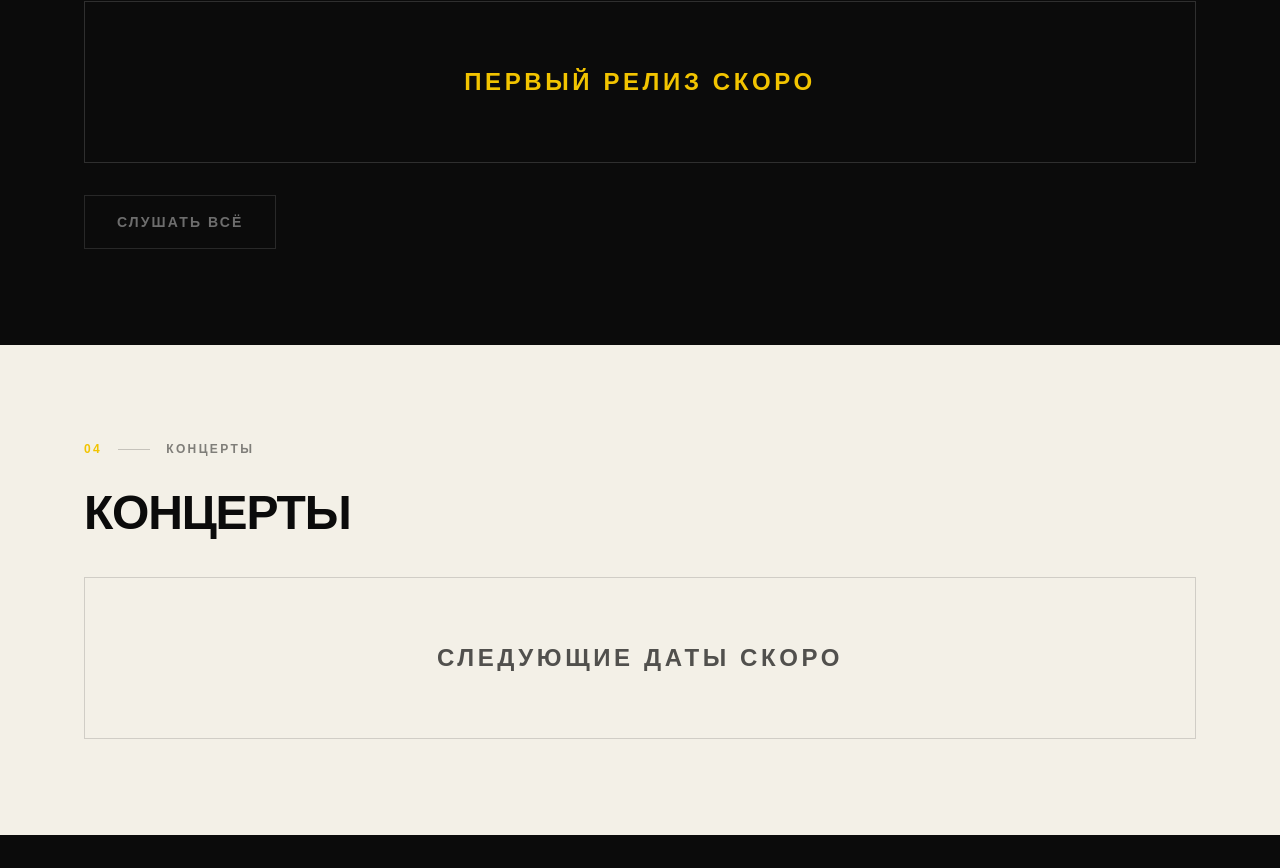
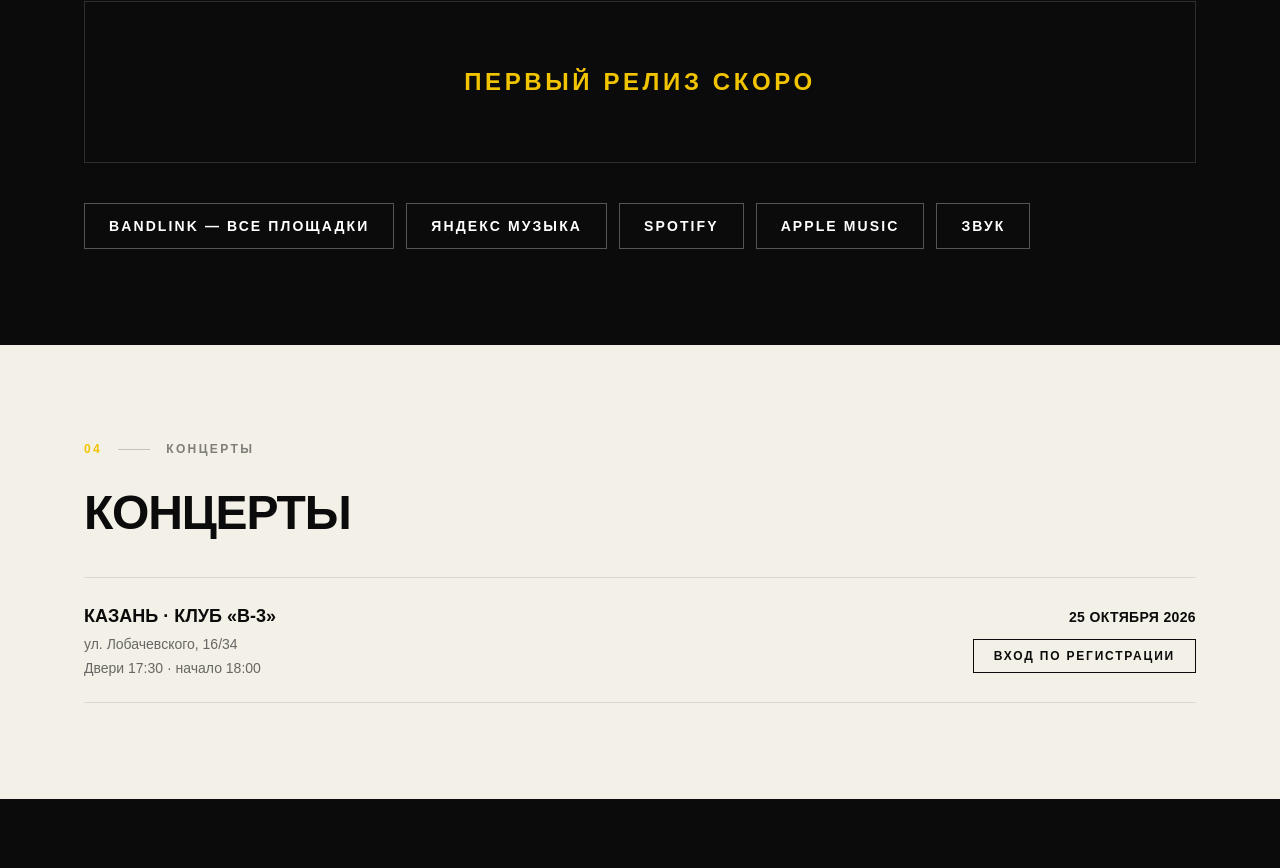
Before and after one commit to DaryaRik/yazhivu, a Next.js app: page / in a window 1280 px wide. Shown: the part 1432-2300 px from the top of the page. Built offline with nearby package versions, Linux system fonts and the light colour scheme.

Commit message:
Контент: домен, концерт в Казани 25.10.26, ссылки на площадки и соцсети

```diff
--- a/app/page.tsx
+++ b/app/page.tsx
@@ -4,7 +4,7 @@ import SectionLabel from "@/components/SectionLabel";
 import SubscribeForm from "@/components/SubscribeForm";
 import { siteConfig } from "@/config/site";
 import { musicReleases } from "@/data/music";
-import { concerts } from "@/data/concerts";
+import { concerts, formatConcertDate } from "@/data/concerts";
 import { news } from "@/data/news";
 
 /**
@@ -13,8 +13,22 @@ import { news } from "@/data/news";
  * сложных анимаций, магазина, оплаты, CMS и реальной отправки форм.
  */
 
+const MUSIC_LINK_LABELS: Record<string, string> = {
+  bandlink: "Bandlink — все площадки",
+  yandexMusic: "Яндекс Музыка",
+  vkMusic: "VK Музыка",
+  youtubeMusic: "YouTube Music",
+  spotify: "Spotify",
+  appleMusic: "Apple Music",
+  zvuk: "Звук",
+};
+
 export default function Home() {
   const telegramUrl = siteConfig.socialLinks.telegram.trim();
+
+  const musicPlatforms = Object.entries(siteConfig.musicLinks)
+    .filter(([, url]) => url.trim() !== "")
+    .map(([key, url]) => ({ key, url, label: MUSIC_LINK_LABELS[key] ?? key }));
 
   return (
     <>
@@ -143,18 +157,23 @@ export default function Home() {
               </ul>
             )}
 
-            {/* Кнопка «Слушать всё»: неактивна, пока нет релизов и ссылок */}
-            <div className="mt-8">
-              <button
-                type="button"
-                disabled={musicReleases.length === 0}
-                aria-label="Слушать все релизы"
-                aria-disabled={musicReleases.length === 0}
-                className="border border-white/30 px-8 py-4 text-sm font-bold uppercase tracking-[0.15em] text-white transition-colors enabled:hover:border-yellow enabled:hover:text-yellow disabled:cursor-not-allowed disabled:opacity-40"
-              >
-                Слушать всё
-              </button>
-            </div>
+            {/* Ссылки на площадки: показываются только заполненные в config/site.ts */}
+            {musicPlatforms.length > 0 && (
+              <ul className="mt-10 flex flex-wrap gap-3">
+                {musicPlatforms.map(({ key, url, label }) => (
+                  <li key={key}>
+                    <a
+                      href={url}
+                      target="_blank"
+                      rel="noopener noreferrer"
+                      className="inline-block border border-white/30 px-6 py-3 text-sm font-bold uppercase tracking-[0.15em] text-white transition-colors hover:border-yellow hover:text-yellow"
+                    >
+                      {label}
+                    </a>
+                  </li>
+                ))}
+              </ul>
+            )}
           </div>
         </section>
 
@@ -184,20 +203,28 @@ export default function Home() {
                 {concerts.map((concert) => (
                   <li
                     key={concert.id}
-                    className="flex flex-col gap-2 py-6 sm:flex-row sm:items-center sm:justify-between"
+                    className="flex flex-col gap-4 py-6 sm:flex-row sm:items-center sm:justify-between"
                   >
                     <div className="flex flex-col gap-1">
                       <span className="text-lg font-bold uppercase">
-                        {concert.city}
+                        {concert.city} · {concert.venue}
                       </span>
-                      <span className="text-sm text-black/60">
-                        {concert.venue}
-                      </span>
+                      {concert.address && (
+                        <span className="text-sm text-black/60">
+                          {concert.address}
+                        </span>
+                      )}
+                      {(concert.doorsTime || concert.time) && (
+                        <span className="text-sm text-black/60">
+                          {concert.doorsTime ? `Двери ${concert.doorsTime}` : ""}
+                          {concert.doorsTime && concert.time ? " · " : ""}
+                          {concert.time ? `начало ${concert.time}` : ""}
+                        </span>
+                      )}
                     </div>
-                    <div className="flex items-center gap-6">
+                    <div className="flex flex-col items-start gap-3 sm:items-end">
                       <span className="text-sm font-bold uppercase tracking-wide">
-                        {concert.date}
-                        {concert.time ? ` · ${concert.time}` : ""}
+                        {formatConcertDate(concert.date)}
                       </span>
                       {concert.registrationUrl && (
                         <a
@@ -206,7 +233,7 @@ export default function Home() {
                           rel="noopener noreferrer"
                           className="border border-black px-5 py-2 text-xs font-bold uppercase tracking-[0.15em] transition-colors hover:bg-yellow hover:border-yellow"
                         >
-                          Регистрация
+                          Вход по регистрации
                         </a>
                       )}
                     </div>
--- a/config/site.ts
+++ b/config/site.ts
@@ -1,9 +1,8 @@
 /**
  * Единый источник конфигурации сайта группы ЯЖИВУ.
  *
- * ВАЖНО: все внешние ссылки, контакты и адрес сайта пока пустые.
- * Заполняйте их ТОЛЬКО реальными данными — компоненты автоматически
- * скрывают то, что не заполнено (соцсети, музыкальные ссылки, контакты).
+ * Заполняйте поля ТОЛЬКО реальными данными — компоненты автоматически скрывают
+ * то, что не заполнено (соцсети, музыкальные ссылки, контакты).
  */
 
 export type NavItem = {
@@ -21,11 +20,15 @@ export type SocialLinks = {
 };
 
 export type MusicLinks = {
+  /** Ссылка-агрегатор (одна на все площадки) */
+  bandlink: string;
   yandexMusic: string;
   vkMusic: string;
   youtubeMusic: string;
   spotify: string;
   appleMusic: string;
+  /** Звук */
+  zvuk: string;
 };
 
 export type Contacts = {
@@ -37,7 +40,7 @@ export type SiteConfig = {
   name: string;
   tagline: string;
   description: string;
-  /** Временная заглушка. Заменить на реальный домен после деплоя на Vercel. */
+  /** Адрес сайта — используется для OG-превью и canonical-ссылок. */
   url: string;
   navigation: NavItem[];
   socialLinks: SocialLinks;
@@ -50,8 +53,7 @@ export const siteConfig: SiteConfig = {
   tagline: "ЯЖИВУ — СЕЙЧАС!",
   description: "Музыка для тех, кто продолжает.",
 
-  // TODO: заменить на реальный домен (например, https://yazhivu.ru)
-  url: "",
+  url: "https://yazhivu-band.ru",
 
   navigation: [
     { label: "Музыка", href: "#music" },
@@ -64,24 +66,26 @@ export const siteConfig: SiteConfig = {
     { label: "Контакты", href: "#contacts" },
   ],
 
-  // TODO: вставить реальные адреса профилей. Пустая строка = ссылка скрыта.
+  // Пустая строка = ссылка скрыта.
   socialLinks: {
-    vk: "",
-    telegram: "",
-    youtube: "",
+    vk: "https://vk.ru/i_live_mus",
+    telegram: "https://t.me/i_live_mus",
+    youtube: "https://www.youtube.com/watch?v=k3tarLLKayI",
     instagram: "",
   },
 
-  // TODO: вставить реальные ссылки на площадки. Пустая строка = ссылка скрыта.
+  // Пустая строка = ссылка скрыта. Bandlink — агрегатор, ведёт сразу на все площадки.
   musicLinks: {
-    yandexMusic: "",
+    bandlink: "https://band.link/i_live_mus",
+    yandexMusic: "https://music.yandex.ru/artist/25771538",
     vkMusic: "",
     youtubeMusic: "",
-    spotify: "",
-    appleMusic: "",
+    spotify: "https://open.spotify.com/artist/4q6SAtvyPra88N0uuYf10w",
+    appleMusic: "https://music.apple.com/ru/artist/яживу/1891385834",
+    zvuk: "https://zvuk.com/artist/214195683",
   },
 
-  // TODO: вставить реальные контакты. Пустая строка = контакт скрыт.
+  // Пустая строка = контакт скрыт.
   contacts: {
     email: "",
     phone: "",
--- a/data/concerts.ts
+++ b/data/concerts.ts
@@ -1,26 +1,71 @@
 /**
  * Данные о концертах группы ЯЖИВУ.
  *
- * Массив намеренно пустой. НЕ добавляйте выдуманные события.
- * Реальные концерты добавляйте объектами типа Concert.
+ * НЕ добавляйте выдуманные события. Реальные концерты добавляйте объектами типа Concert.
  * Секция «КОНЦЕРТЫ» отображает только заполненные поля.
  */
 
 export type Concert = {
   /** Уникальный идентификатор события */
   id: string;
-  /** Дата в формате ISO, например "2026-05-01" */
+  /** Дата в формате ISO, например "2026-10-25" */
   date: string;
   /** Город проведения */
   city: string;
   /** Название площадки */
   venue: string;
-  /** Время начала, например "20:00" (необязательно) */
+  /** Адрес площадки (необязательно) */
+  address?: string;
+  /** Время открытия дверей, например "17:30" (необязательно) */
+  doorsTime?: string;
+  /** Время начала, например "18:00" (необязательно) */
   time?: string;
   /** Ссылка на регистрацию или билеты (необязательно) */
   registrationUrl?: string;
 };
 
-export const concerts: Concert[] = [];
+/**
+ * Форматирует ISO-дату концерта в человекочитаемый вид: «25 октября 2026».
+ */
+export function formatConcertDate(isoDate: string): string {
+  const months = [
+    "января",
+    "февраля",
+    "марта",
+    "апреля",
+    "мая",
+    "июня",
+    "июля",
+    "августа",
+    "сентября",
+    "октября",
+    "ноября",
+    "декабря",
+  ];
+
+  const [year, month, day] = isoDate.split("-");
+
+  if (!year || !month || !day) {
+    return isoDate;
+  }
+
+  const monthName = months[Number(month) - 1] ?? month;
+  const dayNumber = String(Number(day));
+
+  return `${dayNumber} ${monthName} ${year}`;
+}
+
+export const concerts: Concert[] = [
+  {
+    id: "kazan-2026-10-25",
+    date: "2026-10-25",
+    city: "Казань",
+    venue: "Клуб «В-3»",
+    address: "ул. Лобачевского, 16/34",
+    doorsTime: "17:30",
+    time: "18:00",
+    registrationUrl: "https://qtickets.ru/event/263284",
+  },
+];
 
 export default concerts;
```
